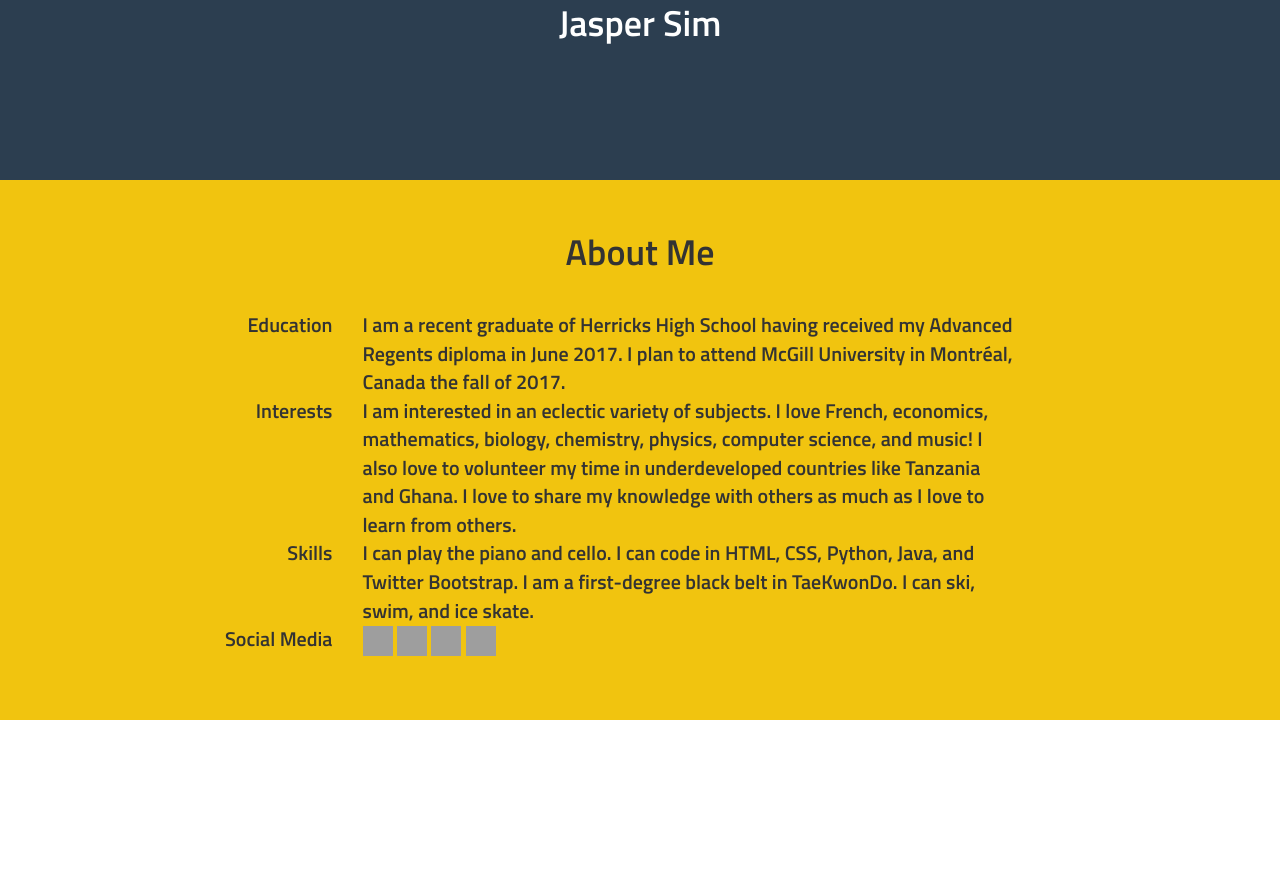
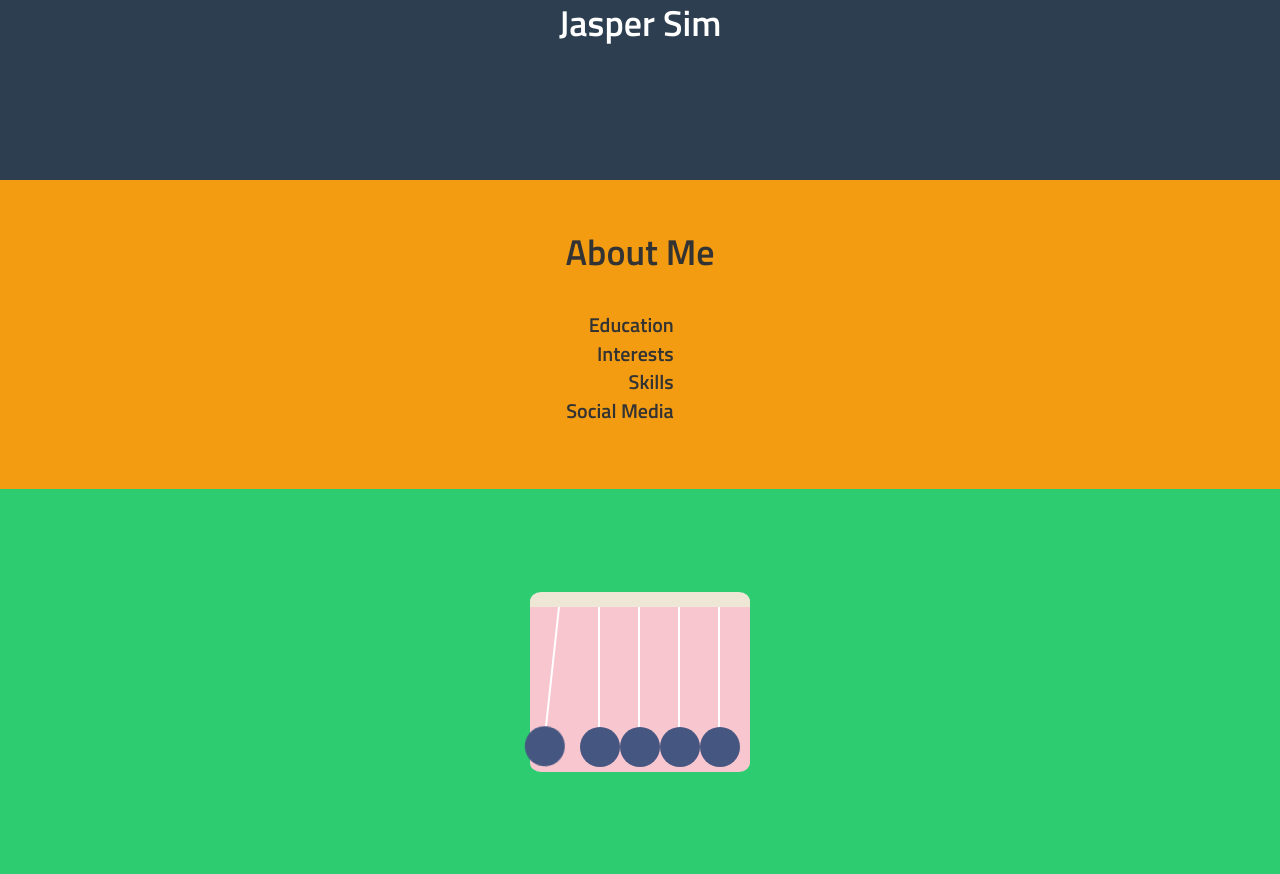
Before and after one commit to jas122/personalSite2017, a plain HTML site: page practice.html in a window 1280 px wide. Shown: the part 418-1292 px from the top of the page. Before the commit the page ends 1138 px from the top, so only its background shows below. Drawn offline with nearby package versions, Linux system fonts and the light colour scheme; grey boxes are pictures that could not be loaded.

Commit message:
added pendulum and jQuery

```diff
--- a/css/practice.css
+++ b/css/practice.css
@@ -11,15 +11,83 @@
 }
 
 .about {
-    background-color: rgba(241, 196, 15,1.0);
+    background-color: rgba(243, 156, 18,1.0);
     padding-top: 2.5%;
     padding-bottom: 5%;
-}
-
-.labels {
-    text-align: right;
 }
 
 .titles {
     padding-bottom: 2.5%;
 }
+
+body{
+    background-color: #98cfb2;
+}
+.pendulum{
+    position:absolute;
+    width: 220px;
+    height: 180px;
+    background-color: #f8c6cf;
+    top:50%;
+    left:  50%;
+    border-radius: 5%;
+    align-items: center;
+    border-top: 15px solid #eee7d5;
+    transform: translate(-50%, -50%);
+}
+.pendulum_box{
+    display: flex;
+    padding: 120px 0 0 10px;
+    position: absolute;
+    flex: 1;
+}
+.ball{
+    height: 40px;
+    width: 40px;
+    border-radius: 50%;
+    background-color: #455681;
+    position: relative;
+    transform-origin: 50% -300%;
+
+}
+.ball::before{
+    content: '';
+    width: 2px;
+    height: 120px;
+    background-color: #fffeff;
+    left: 18px;
+    top: -120px;
+    position: absolute;
+}
+
+.ball.first{
+    animation: firstball .9s alternate ease-in infinite;
+}
+
+@keyframes firstball{
+    0%{
+        transform: rotate(35deg);
+    }
+    50%{
+        transform: rotate(0deg);
+    }
+}
+
+.ball.last{
+    animation: lastball .9s alternate ease-out infinite;
+}
+
+@keyframes lastball{
+    50%{
+        transform: rotate(0deg);
+    }
+    100%{
+        transform: rotate(-35deg);
+    }
+}
+
+.pend {
+    padding-top: 15%;
+    padding-bottom: 15%;
+    background-color: rgba(46, 204, 113,1.0);
+}
--- /dev/null
+++ b/js/practice.js
@@ -0,0 +1,10 @@
+/**
+ * Created by jaspersim on 6/25/17.
+ */
+$(document).ready(function () {
+    $('.descrip').hide();
+    $('.labels').css('text-align', 'right')
+    $('.labels').click(function () {
+        $(this).next().toggle();
+    })
+});
--- a/practice.html
+++ b/practice.html
@@ -57,7 +57,7 @@
             <div class="col-md-3 labels">
                 Education
             </div>
-        <div class="col-md-7">
+            <div class="col-md-7 descrip">
                 I am a recent graduate of Herricks High School having received my Advanced Regents diploma in June 2017. I plan to attend McGill University in Montréal, Canada the fall of 2017.
             </div>
             <div class="col-md-2"></div>
@@ -66,7 +66,7 @@
             <div class="col-md-3 labels">
                 Interests
             </div>
-        <div class="col-md-7">
+            <div class="col-md-7 descrip">
                 I am interested in an eclectic variety of subjects. I love French, economics, mathematics, biology, chemistry, physics, computer science, and music! I also love to volunteer my time in underdeveloped countries like Tanzania and Ghana. I love to share my knowledge with others as much as I love to learn from others.
             </div>
             <div class="col-md-2"></div>
@@ -75,7 +75,7 @@
             <div class="col-md-3 labels">
                 Skills
             </div>
-        <div class="col-md-7">
+            <div class="col-md-7 descrip">
                 I can play the piano and cello. I can code in HTML, CSS, Python, Java, and Twitter Bootstrap. I am a first-degree black belt in TaeKwonDo. I can ski, swim, and ice skate.
             </div>
             <div class="col-md-2"></div>
@@ -84,7 +84,7 @@
             <div class="col-md-3 labels">
                 Social Media
             </div>
-        <div class="col-md-7">
+            <div class="col-md-7 descrip">
                 <a href="https://www.facebook.com/therealsimcity"><img src="https://cdn3.iconfinder.com/data/icons/picons-social/57/46-facebook-512.png" height="30px" width="30px"></a>
                 <a href="https://www.instagram.com/accounts/login/"><img src="https://cdn4.iconfinder.com/data/icons/picons-social/57/38-instagram-3-128.png" height="30px" width="30px"></a>
                 <a href="https://www.twitter.com"><img src="https://cdn3.iconfinder.com/data/icons/picons-social/57/43-twitter-128.png" height="30px" width="30px"></a>
@@ -94,5 +94,27 @@
         </div>
     </div>
 </div>
+<div class="pend">
+    <div class="container">
+        <div class="row">
+            <div class="col-md-12">
+                <div class="pendulum">
+                    <div class="pendulum_box">
+                        <div class="ball first"></div>
+                        <div class="ball"></div>
+                        <div class="ball"></div>
+                        <div class="ball"></div>
+                        <div class="ball last"></div>
+                    </div>
+                </div>
+            </div>
+        </div>
+    </div>
+</div>
+
+<!-- Importing jquery and my Javascript file -->
+<script type="text/javascript" src="https://ajax.googleapis.com/ajax/libs/jquery/3.2.1/jquery.min.js"></script>
+<script src="js/practice.js"></script>
+
 </body>
 </html>
```
Lines whose indentation alone changed are shown as unchanged.
